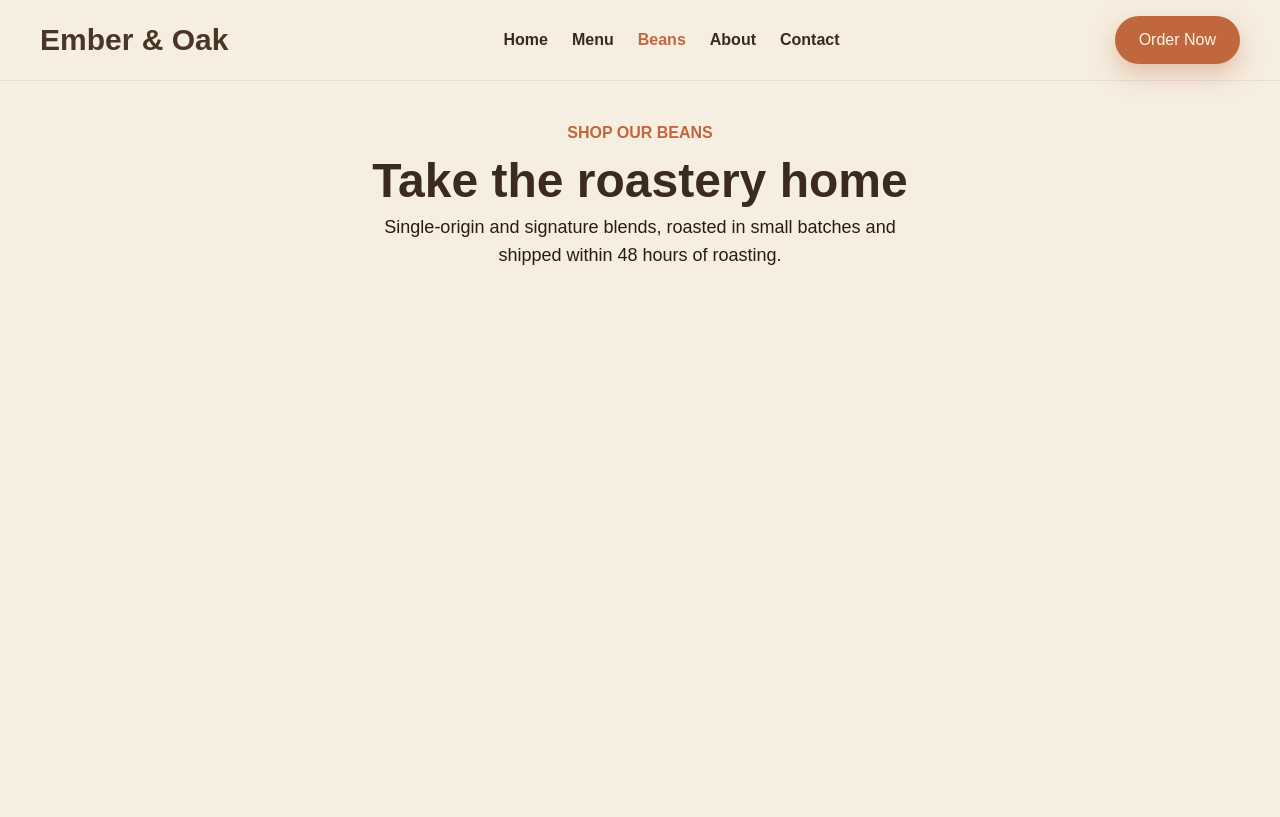
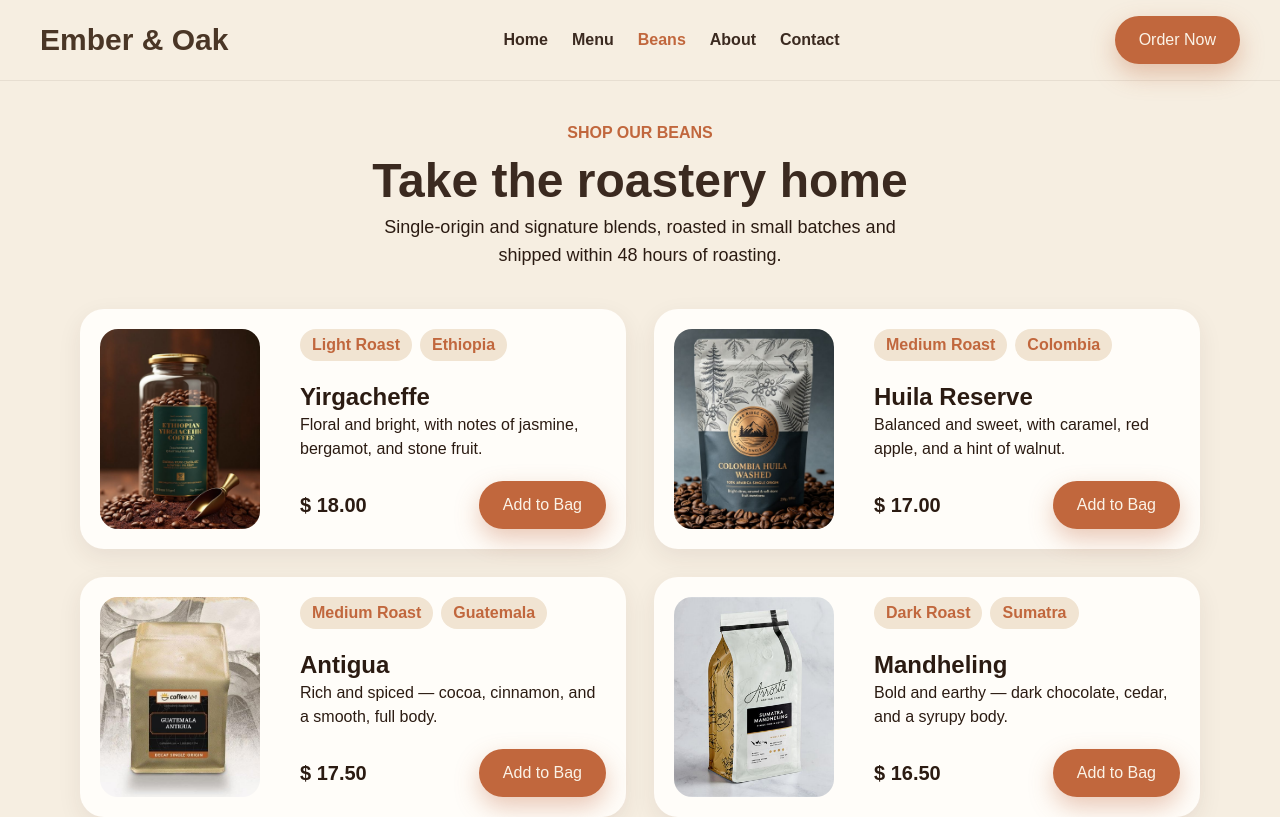
Before and after one commit to DevSK90/Ember-Oak_CoffeeShop_Project, a React (Vite) app: page /Ember-Oak_CoffeeShop_Project/beans in a window 1280 px wide. Shown: the top 817 px of the page. Built offline with nearby package versions, Linux system fonts and the light colour scheme.

Commit message:
Finished beans page

```diff
--- a/src/components/beans/Beans.jsx
+++ b/src/components/beans/Beans.jsx
@@ -1,10 +1,14 @@
 import React from "react";
 import BeansHero from "./sections/BeansHero";
+import BeansList from "./sections/BeansList";
+import FooterOtherPages from "../layout/FooterOtherPages";
 
 const Beans = () => {
   return (
     <div>
       <BeansHero />
+      <BeansList />
+      <FooterOtherPages />
     </div>
   );
 };
--- a/src/components/beans/sections/BeansList.jsx
+++ b/src/components/beans/sections/BeansList.jsx
@@ -1,7 +1,43 @@
 import React from "react";
+import { beans } from "../../../data/menu";
 
 const BeansList = () => {
-  return <div>BeansList</div>;
+  return (
+    <div className="mt-10 grid grid-cols-1 lg:grid-cols-2 gap-7 px-5 sm:px-10 lg:px-20">
+      {beans.map((bean) => (
+        <div
+          key={bean.id}
+          className="bg-card-surface rounded-card shadow-card p-5 flex flex-col sm:flex-row justify-between items-center gap-5 sm:gap-10"
+        >
+          <img
+            src={bean.image}
+            alt={bean.name}
+            className="w-full sm:w-40 sm:shrink-0 h-56 sm:h-50 object-cover rounded-image"
+          />
+          <div className="flex flex-col justify-between gap-5 min-w-0 w-full">
+            <div className=" flex gap-2">
+              {bean.tags.map((tags) => (
+                <span
+                  key={tags}
+                  className="bg-tan-surface text-terracotta-accent font-bold py-1 px-3 rounded-full"
+                >
+                  {tags}
+                </span>
+              ))}
+            </div>
+            <div>
+              <h1 className="font-heading text-2xl">{bean.name}</h1>
+              <p className="text-md">{bean.desc}</p>
+            </div>
+            <div className="flex justify-between items-center">
+              <h2 className="font-heading text-xl">$ {bean.price}</h2>
+              <button className="btn hover:btn">Add to Bag</button>
+            </div>
+          </div>
+        </div>
+      ))}
+    </div>
+  );
 };
 
 export default BeansList;
```
